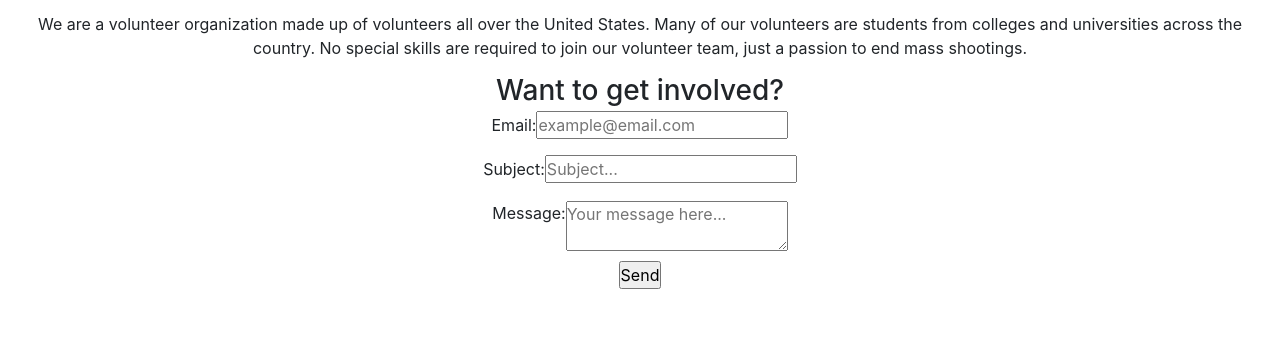
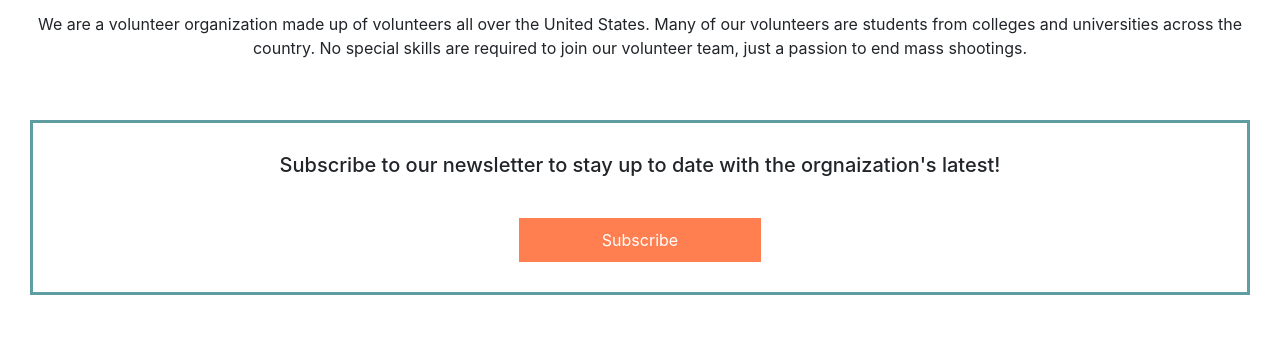
Before and after one commit to massshootingdatabase/MSDWebsite, a React (Create React App) app in the folder client/: page / in a window 1280 px wide. Shown: the part 788-1129 px from the top of the page. Built offline with nearby package versions, Linux system fonts and the light colour scheme.

Commit message:
fixed button for subscribe

```diff
--- a/client/src/App.js
+++ b/client/src/App.js
@@ -12,7 +12,6 @@ import ForgotPasswordScreen from './components/screens/ForgotPasswordScreen';
 import ResetPasswordScreen from './components/screens/ResetPasswordScreen';
 import Dashboard from './components/entryScreens/Dashboard'; //data entry dashboard
 import CreateIncident from './components/entryScreens/CreateIncident';
-
 import Signup from './components/newsletter/Signup';
 import Home from './Home';
 import News from './News';
--- a/client/src/Home/index.js
+++ b/client/src/Home/index.js
@@ -1,12 +1,18 @@
 import React from 'react';
+import { useState } from 'react';
 import "./style.scss";
 import mspBanner from "./Photos/mspBanner.png";
-import ContactForm from "../GetInvolved/ContactForm/index";
 
 // import axios from 'axios';
 
-function Home() {
+function Home({history}) {
   // console.log( axios.get('/api') ); // example call to api
+  const[error, setError] = useState("");
+
+  const subscribe = () => {
+    history.push("/signup");
+  }
+
   return (
     <div className="Home">
 
@@ -22,9 +28,10 @@ function Home() {
         We are a volunteer organization made up of volunteers all over the United States. Many of our volunteers are students from colleges and universities across the country. No special skills are required to join our volunteer team, just a passion to end mass shootings.
       </p>
 
-      <div classsName="contact-block">
-        <h3>Want to get involved?</h3>
-        <ContactForm/>
+      <div className="subscribe">
+        <h5 className='dashboard-title'> Subscribe to our newsletter to stay up to date with the orgnaization's latest! </h5>
+        <hr></hr>
+        <button className='subscribe-btn' onClick={subscribe}>Subscribe</button>
       </div>
     </div>
   );
--- a/client/src/Home/style.scss
+++ b/client/src/Home/style.scss
@@ -27,3 +27,28 @@
 .contact-block {
   justify-content: left;
 }
+
+.subscribe {
+  display: flex;
+  flex-direction: column;
+  justify-content: center;
+  align-items: center;
+  height: 175px;
+  margin-top: 5ch;
+  border: 3px solid cadetblue;
+}
+
+.subscribe-btn {
+  padding: 10px 20px;
+  cursor: pointer;
+  width: 20%;
+  font-size: 1rem;
+  border: none;
+
+  background-color: coral;
+  color: #fff;
+}
+
+.subscribe-btn:hover{
+  opacity: 0.8;
+}
```
Also changed, not shown: client/src/components/Notification.js (deleted, +0 -40 lines).
